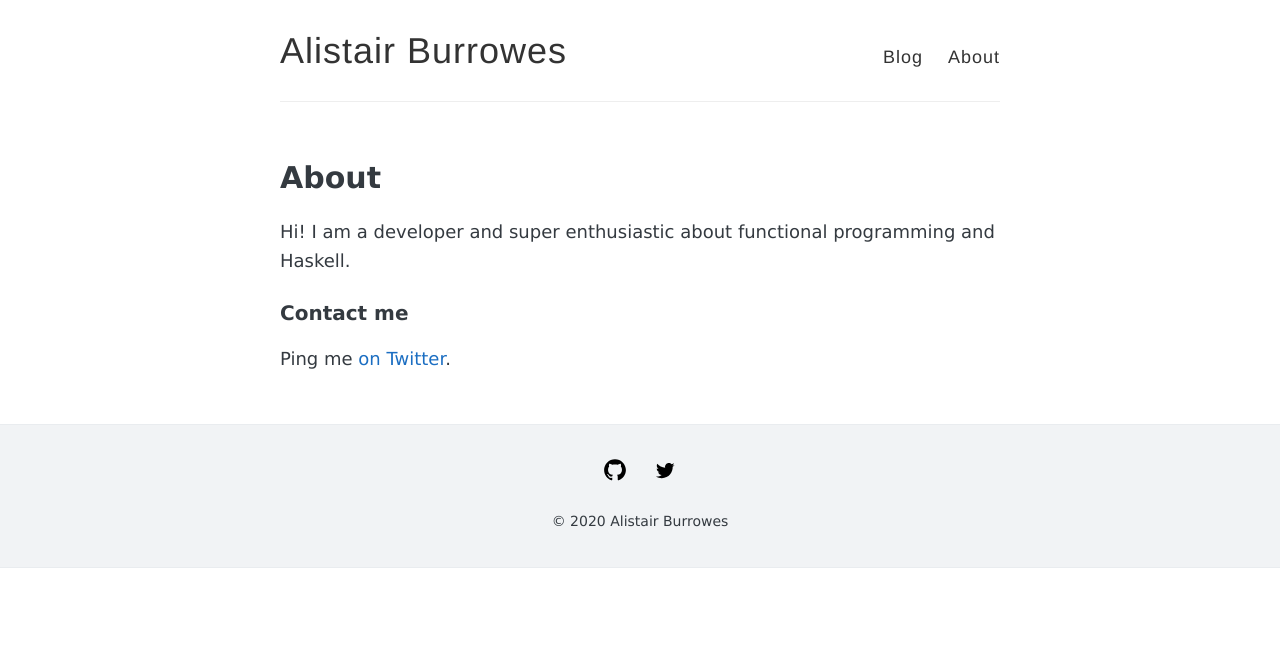
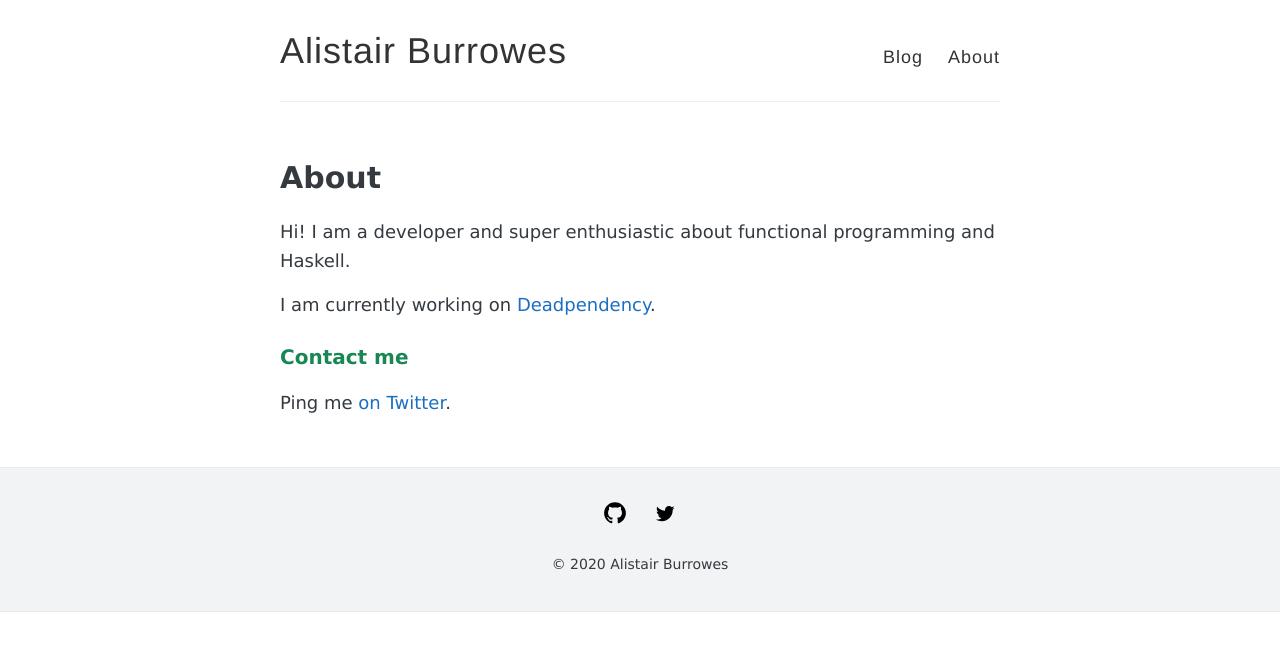
Before and after one commit to AlistairB/alistairb.github.io, a Jekyll site: the page built from about.md, in a window 1280 px wide. Shown: the top 651 px of the page. Built offline with Jekyll 4.4.1, drawn with Linux system fonts in a browser that asks for light colours.

Commit message:
Add link to deadpendency

```diff
--- a/about.md
+++ b/about.md
@@ -6,6 +6,8 @@ permalink: /about/
 
 Hi! I am a developer and super enthusiastic about functional programming and Haskell.
 
+I am currently working on [Deadpendency](https://deadpendency.com).
+
 ### Contact me
 
 Ping me <a href="https://twitter.com/AlistairBuzz">on Twitter</a>.
--- a/style.scss
+++ b/style.scss
@@ -58,6 +58,7 @@ h2 {
 
 h3 {
   font-size: 20px;
+  color: #198754;
 }
 
 h4 {
@@ -81,6 +82,10 @@ a {
   &:hover, &:active {
     color: $link-color;
   }
+}
+
+small {
+  font-size: smaller;
 }
 
 em, i {
```
Also changed, not shown: Gemfile.lock, images/config.png (deleted), images/jekyll-logo.png (deleted), images/kiko-now-theme-screenshot.png (deleted), images/post-screenshot.png (deleted), images/step1.gif (deleted).
